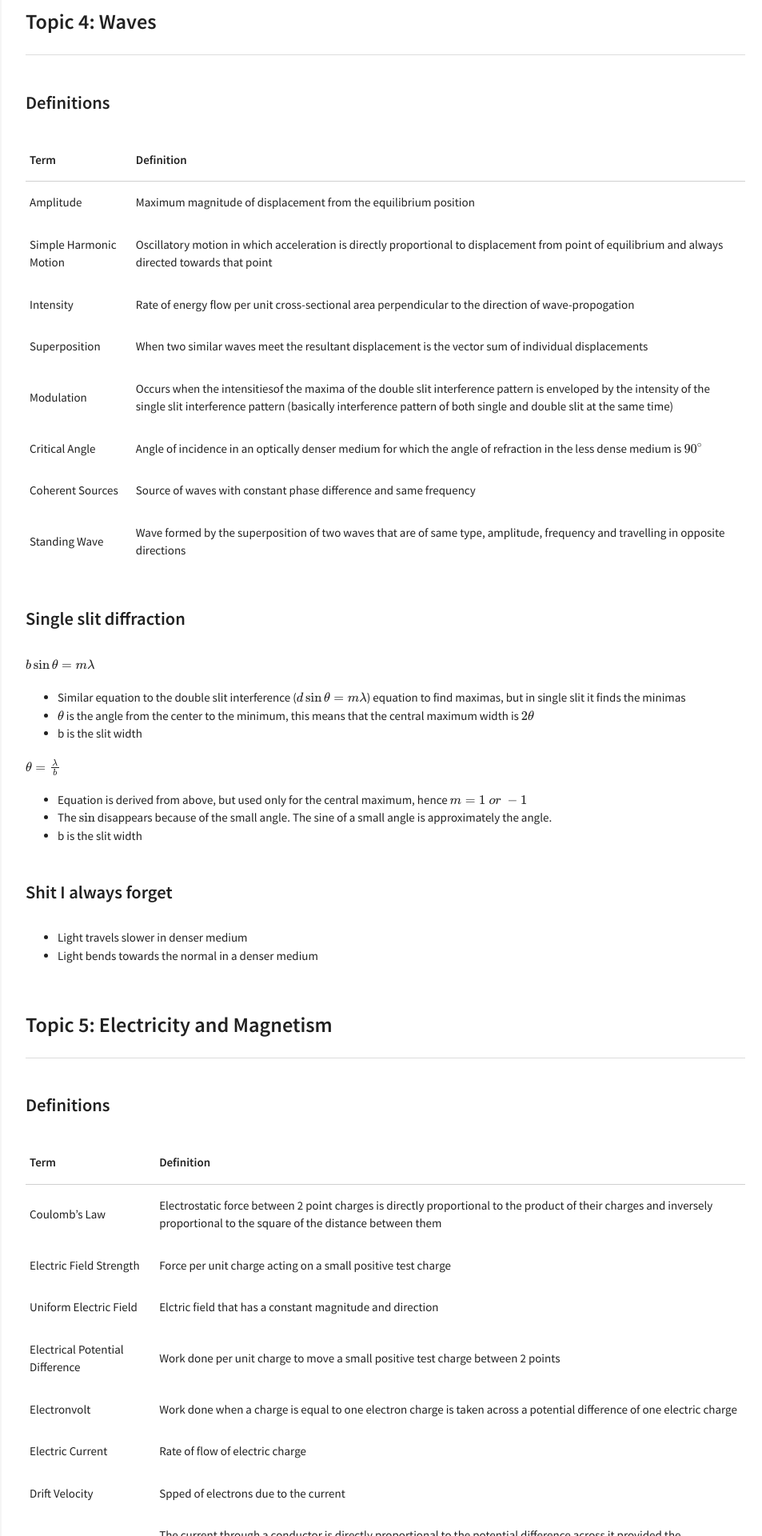
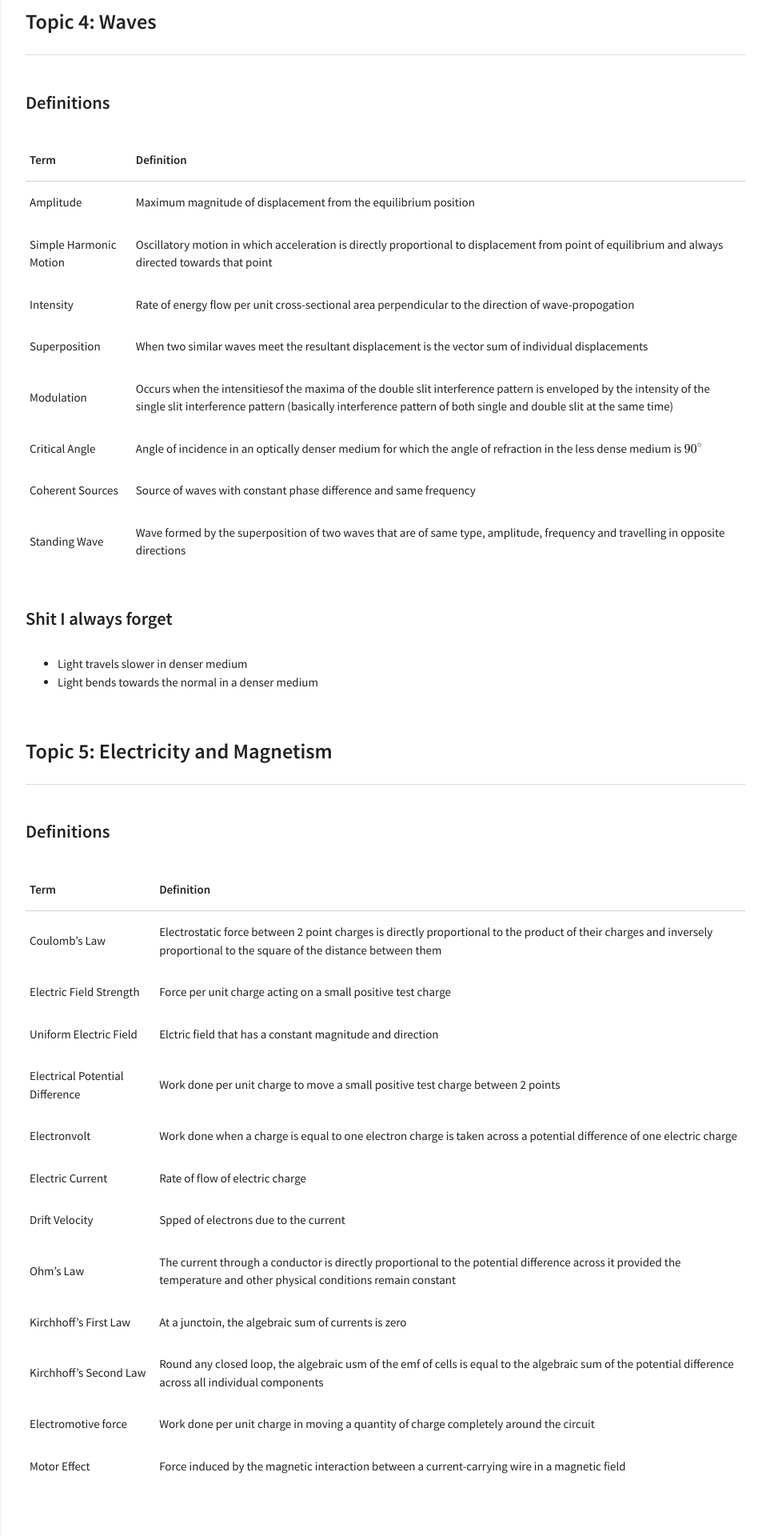
Before and after one commit to Oceankoh/oceankoh.github.io, a Jekyll site: the page built from _notes/2020-10-04-Hidden-Physics-Notes.md, in a window 1280 px wide. Shown: the part 3080-5000 px from the top of the page at 80% size, without its empty margins (318-1271 px from the left). Built offline with Jekyll 4.4.1, drawn with Linux system fonts in a browser that asks for light colours; formulas are drawn with MathJax 3; a script that is not in the unit is left out; some of the changed text lies outside the part shown.

Commit message:
swaped positions around

```diff
--- a/_notes/2020-10-04-Hidden-Physics-Notes.md
+++ b/_notes/2020-10-04-Hidden-Physics-Notes.md
@@ -72,19 +72,6 @@
 |Critical Angle|Angle of incidence in an optically denser medium for which the angle of refraction in the less dense medium is $90^{\circ}$|
 |Coherent Sources|Source of waves with constant phase difference and same frequency|
 |Standing Wave|Wave formed by the superposition of two waves that are of same type, amplitude, frequency and travelling in opposite directions|
-
-### Single slit diffraction
-
-$b\sin\theta=m\lambda$
-- Similar equation to the double slit interference ($d\sin\theta=m\lambda$) equation to find maximas, but in single slit it finds the minimas
-- $\theta$ is the angle from the center to the minimum, this means that the central maximum width is $2\theta$
-- b is the slit width
-
-$\theta = \frac{\lambda}{b}$
-- Equation is derived from above, but used only for the central maximum, hence $m=1\ or\  -1$
-- The $\sin$ disappears because of the small angle. The sine of a small angle is approximately the angle.
-- b is the slit width
-
 
 ### Shit I always forget
 
@@ -210,6 +197,17 @@
 - $\theta$ is the angle from the center to the m-th order of constructive interference
 - $d$ is the slit spacing
 
+### Single slit diffraction
+
+$b\sin\theta=m\lambda$
+- Similar equation to the double slit interference ($d\sin\theta=m\lambda$) equation to find maximas, but in single slit it finds the minimas
+- $\theta$ is the angle from the center to the minimum, this means that the central maximum width is $2\theta$
+- b is the slit width
+
+$\theta = \frac{\lambda}{b}$
+- Equation is derived from above, but used only for the central maximum, hence $m=1\ or\  -1$
+- The $\sin$ disappears because of the small angle. The sine of a small angle is approximately the angle.
+- b is the slit width
 
 ### Diffraction Gratings
 
@@ -336,8 +334,6 @@
 
 ### Parts of an X-ray
 
-
-
 ### Ultrasound Process
 
 - Alternating current is applied to a piezoelectric cystal
```
